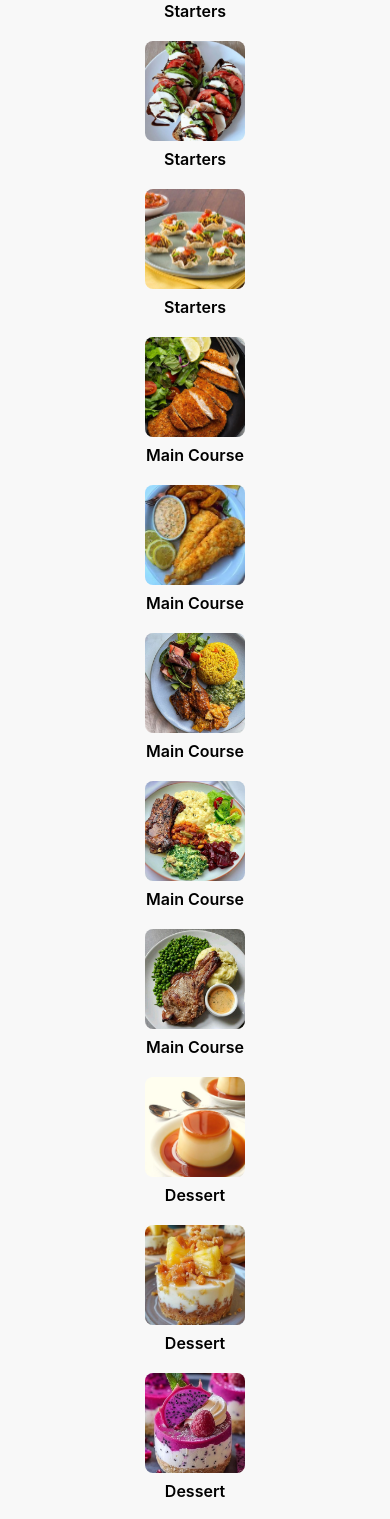
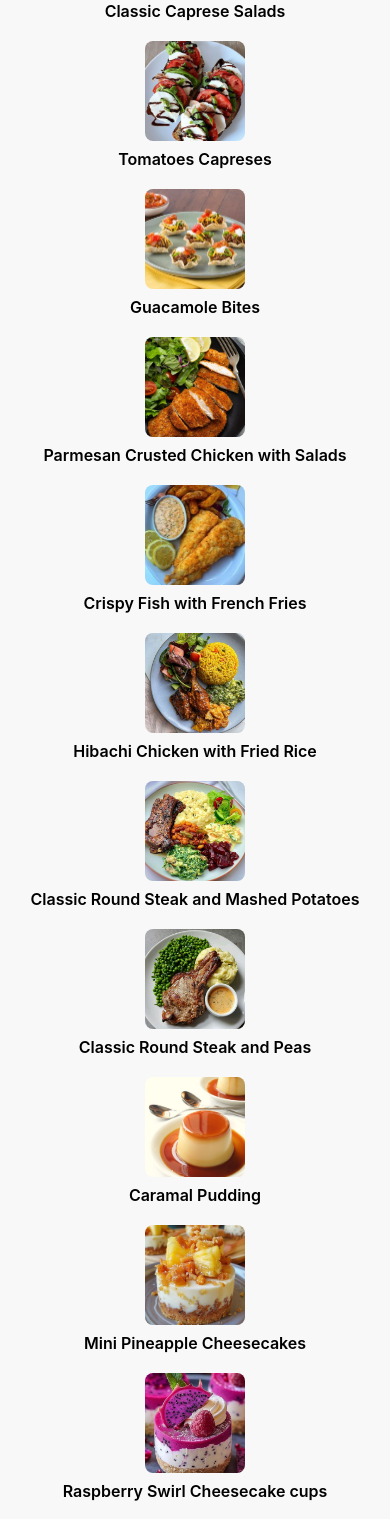
Before and after one commit to merveillest10258903/MASTPOE_ST10258903_MerveilleOdia, a React Native app: screen /Search in a window 390 px wide. Shown: the part 432-1951 px from the top of the page. Built offline with nearby package versions, Linux system fonts and the light colour scheme.

Commit message:
made the search screen navigation text bolder

```diff
--- a/screens/Search.tsx
+++ b/screens/Search.tsx
@@ -27,19 +27,19 @@ const SearchScreen: React.FC = () => {
 
   // Sample data for menu categories with unique IDs
   const categories: Category[] = [
-    { id: 1, title: 'Starters', image: require('../img/starter.jpg') },
-    { id: 2, title: 'Starters', image: require('../img/starter1.jpg') },
-    { id: 3, title: 'Starters', image: require('../img/starter3.jpg') },
-    { id: 4, title: 'Starters', image: require('../img/starters5.jpg') },
-    { id: 5, title: 'Main Course', image: require('../img/main.jpg') },
-    { id: 6, title: 'Main Course', image: require('../img/supper2.jpg') },
-    { id: 7, title: 'Main Course', image: require('../img/supper3.jpg') },
-    { id: 8, title: 'Main Course', image: require('../img/supper4.jpg') },
-    { id: 9, title: 'Main Course', image: require('../img/supper5.jpg') },
-    { id: 10, title: 'Dessert', image: require('../img/dessert.jpg') },
-    { id: 11, title: 'Dessert', image: require('../img/dessert1.jpg') },
-    { id: 12, title: 'Dessert', image: require('../img/dessert2.jpg') },
-    { id: 13, title: 'Dessert', image: require('../img/dessert3.jpg') },
+    { id: 1, title: 'Delicous Tapes', image: require('../img/starter.jpg') },
+    { id: 2, title: 'Classic Caprese Salads', image: require('../img/starter1.jpg') },
+    { id: 3, title: 'Tomatoes Capreses', image: require('../img/starter3.jpg') },
+    { id: 4, title: 'Guacamole Bites', image: require('../img/starters5.jpg') },
+    { id: 5, title: 'Parmesan Crusted Chicken with Salads', image: require('../img/main.jpg') },
+    { id: 6, title: 'Crispy Fish with French Fries', image: require('../img/supper2.jpg') },
+    { id: 7, title: 'Hibachi Chicken with Fried Rice', image: require('../img/supper3.jpg') },
+    { id: 8, title: 'Classic Round Steak and Mashed Potatoes', image: require('../img/supper4.jpg') },
+    { id: 9, title: 'Classic Round Steak and Peas', image: require('../img/supper5.jpg') },
+    { id: 10, title: 'Caramal Pudding', image: require('../img/dessert.jpg') },
+    { id: 11, title: 'Mini Pineapple Cheesecakes', image: require('../img/dessert1.jpg') },
+    { id: 12, title: 'Raspberry Swirl Cheesecake cups', image: require('../img/dessert2.jpg') },
+    { id: 13, title: ' Delicous Cheesecake', image: require('../img/dessert3.jpg') },
   ];
 
   // Filter categories based on the search query
@@ -58,7 +58,7 @@ const SearchScreen: React.FC = () => {
       <Text style={styles.title}>Search for Menu Items</Text>
       <TextInput
         style={styles.searchBar}
-        placeholder="Search for a category..."
+        placeholder="Search for a startes, main course or dessert..."
         value={searchQuery}
         onChangeText={(text: string) => setSearchQuery(text)}
       />
```
